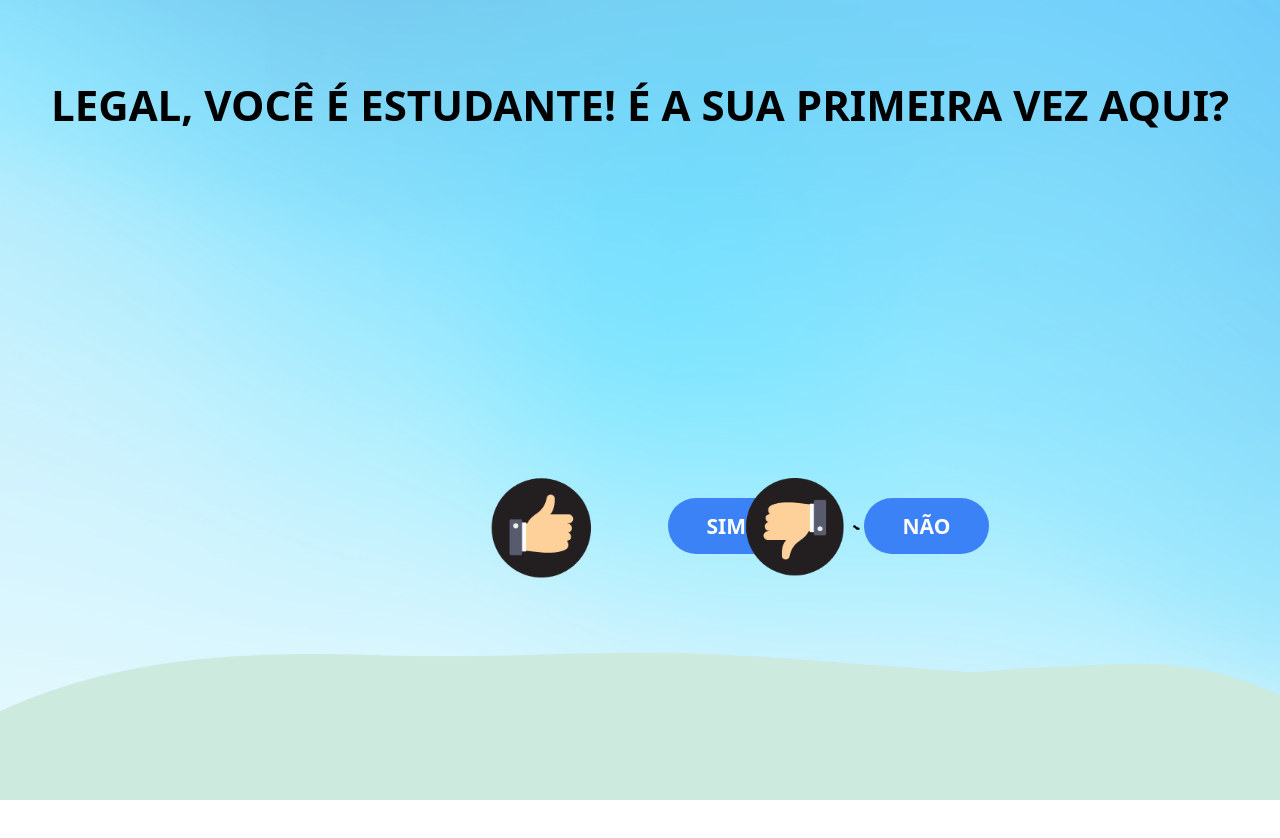
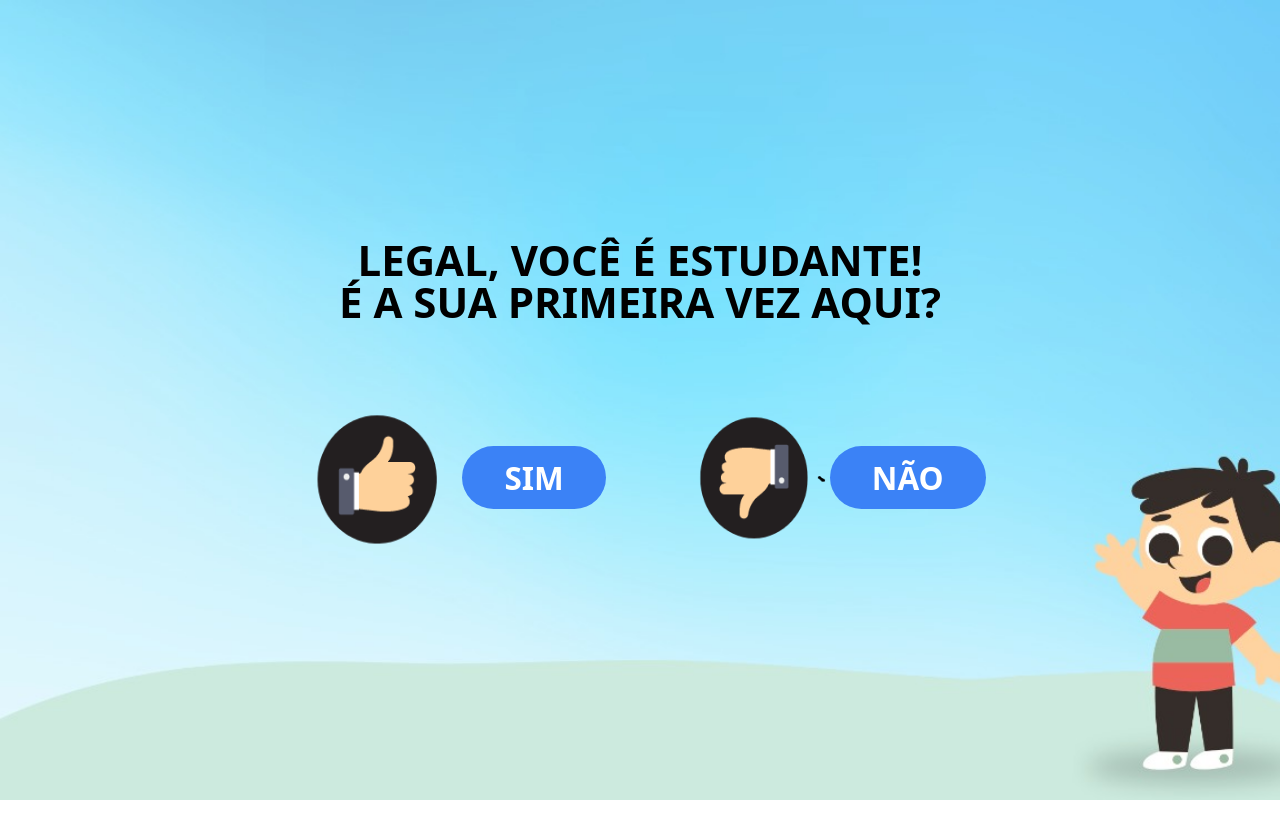
Before and after one commit to ardnaile/projeto-integrador-web, a React (Vite) app in the folder Front-end/: page /ConfirmarEstudante in a window 1280 px wide. Shown: the top 838 px of the page. After the commit the page ends 800 px from the top, so only its background shows below. Built offline with nearby package versions, Linux system fonts and the light colour scheme; a web font is replaced by a local one.

Commit message:
Acrescentar rotas e algumas alterações na tela de ConfirmarEstudante

```diff
--- a/Front-end/src/rotas/usuario/ConfirmarEstudante.jsx
+++ b/Front-end/src/rotas/usuario/ConfirmarEstudante.jsx
@@ -1,25 +1,33 @@
-import React from 'react'
-import BackgroundLayout from '../../background/VariosLayouts'
+import React from 'react';
+import { Link } from 'react-router-dom'; // Importe o componente Link
+import BackgroundLayout from '../../background/VariosLayouts';
+import simIcon from '../../assets/icones/sim.png';
+import naoIcon from '../../assets/icones/nao.png';
 
-function ConfirmarEstudante() {''
-    return (
-        <div className = "">
-        <BackgroundLayout backgroundImage={`url('./src/assets/img_fundo/fundo0.png')`}>
-            <div className = " grid h-36 flex-col items-end justify-center mx-auto text-black font-bold text-5xl py-30 px-4">LEGAL, VOCÊ É ESTUDANTE! É A SUA PRIMEIRA VEZ AQUI?</div>
-            <div className = 'grid grid-cols-2 h-screen flex-col items-center justify-center w-96 mx-auto gap-16'>
-                <div className = "flex items-center mb-30">
-                    <img className = "h-30 w-30 mr-16" src = "src\assets\icones\sim.png" alt = 'Icone Sim'></img>
-                    <button className = "bg-blue-500 hover:bg-green-700 text-white font-bold text-2xl py-4 px-11 rounded-full">SIM</button>
-                </div>
-                <div className = "flex items-center ">
-                    <img className = "h-30 w-30 ml-16" src = "src\assets\icones\nao.png" alt = 'Icone Não'></img>
-                    <button className = "bg-blue-500 hover:bg-red-700 text-white font-bold text-2xl py-4 px-11 rounded-full mr-16">NÃO</button>
-                </div>
+function ConfirmarEstudante() {
+  return (
+    <div>
+      <BackgroundLayout backgroundImage={`url('./src/assets/img_fundo/fundo6.png')`}>
+        <div className="flex flex-col justify-center items-center h-screen text-black font-bold text-5xl px-4">
+          <div className="text-center mb-20">LEGAL, VOCÊ É ESTUDANTE!<br></br> É A SUA PRIMEIRA VEZ AQUI?</div>
+          <div className="flex justify-center">
+            <div className="flex items-center mr-8">
+              <img className="h-48 w-48 " src={simIcon} alt="Ícone Sim" />
+              <Link to="/Old_user">
+                <button className="bg-blue-500 hover:bg-green-700 text-white font-bold text-4xl py-4 px-12 rounded-full">SIM</button>
+              </Link>
             </div>
-        </BackgroundLayout>
+            <div className="flex items-center ml-12">
+              <img className="h-44 w-44 " src={naoIcon} alt="Ícone Não" />
+              <Link to="/New_user">
+                <button className="bg-blue-500 hover:bg-red-700 text-white font-bold text-4xl py-4 px-12 rounded-full">NÃO</button>
+              </Link>
+            </div>
+          </div>
         </div>
-
-    )
+      </BackgroundLayout>
+    </div>
+  );
 }
 
-export default ConfirmarEstudante
+export default ConfirmarEstudante;
--- a/Front-end/src/rotas/usuario/Old_user.jsx
+++ b/Front-end/src/rotas/usuario/Old_user.jsx
@@ -1,11 +1,12 @@
-import React from 'react'
+import React from 'react';
+import BackgroundLayout from '../../background/VariosLayouts';
 
 export default function Old_user() {
   return (
     <div className="w-screen mx-auto">
       <BackgroundLayout backgroundImage={`url('./src/assets/img_fundo/fundo1.png')`}>
-        <div className='items-center justify-center  w-screen h-screen'>
-          <form className="max-w-full mx-auto flex items-center h-screen w-screen justify-center bg-transparent" >
+        <div className='items-center justify-center w-screen h-screen'>
+          <form className="max-w-full mx-auto flex items-center h-screen w-screen justify-center bg-transparent">
             <div className='space-y-4'>
               <h1 className="font-text_ale text-5xl text-center mb-16">BEM VINDO DE VOLTA!</h1>
               <p className='mb-16 mt-16 text-center font-text_ale text-5xl'>ESCREVA AQUI SEU CÓDIGO SECRETO<br/> E DEPOIS CLIQUE EM CONFIRMA.</p>
@@ -15,10 +16,10 @@ export default function Old_user() {
               <div className=' items-center flex justify-center'>
                 <button className='font-text_ale text-4xl bg-green-400 py-5 px-16 rounded-full border-b-4 border-gray-400 hover:bg-green-600 hover:text-5xl'>CONFIRMA</button>
               </div>
-            </div>´
+            </div>
           </form>
         </div>
       </BackgroundLayout>
     </div>
-  )
+  );
 }
--- a/Front-end/src/rotas/usuario/Perguntas.js
+++ b/Front-end/src/rotas/usuario/Perguntas.js
@@ -24,7 +24,7 @@ export const Perguntas = [
   {
     pergunta: 'Qual o nome do pato mais rico dos desenhos?',
     opcoesResposta: [
-      { resposta: 'Power Ranger Vermelho', correta: false, alternativa: '   ' },
+      { resposta: 'Goku', correta: false, alternativa: '   ' },
       { resposta: 'Tio Patinhas', correta: true, alternativa: '   ' },
       { resposta: 'Harry Potter', correta: false, alternativa: '   ' },
       { resposta: 'Shrek', correta: false, alternativa: '   ' },
--- a/Front-end/src/rotas/usuario/Quiz.jsx
+++ b/Front-end/src/rotas/usuario/Quiz.jsx
@@ -131,7 +131,7 @@ export default function Quiz() {
                     <button
                       className={`${
                         respostaSelecionada === index ? 'bg-gray-400' : 'bg-white'
-                      } hover:bg-green-400 text-black font-bold px-20 py-4 border-b-2 hover:border-white-500 rounded-xl w-64`}
+                      } hover:bg-green-400 text-black font-bold px-4 py-4 border-b-2 hover:border-white-500 rounded-xl w-64`}
                       onClick={() => handleSelecionarResposta(index)}
                     >
                       {opcaoResposta.resposta}
```
Also changed, not shown: Front-end/src/assets/img_fundo/fundo6.png (added).
